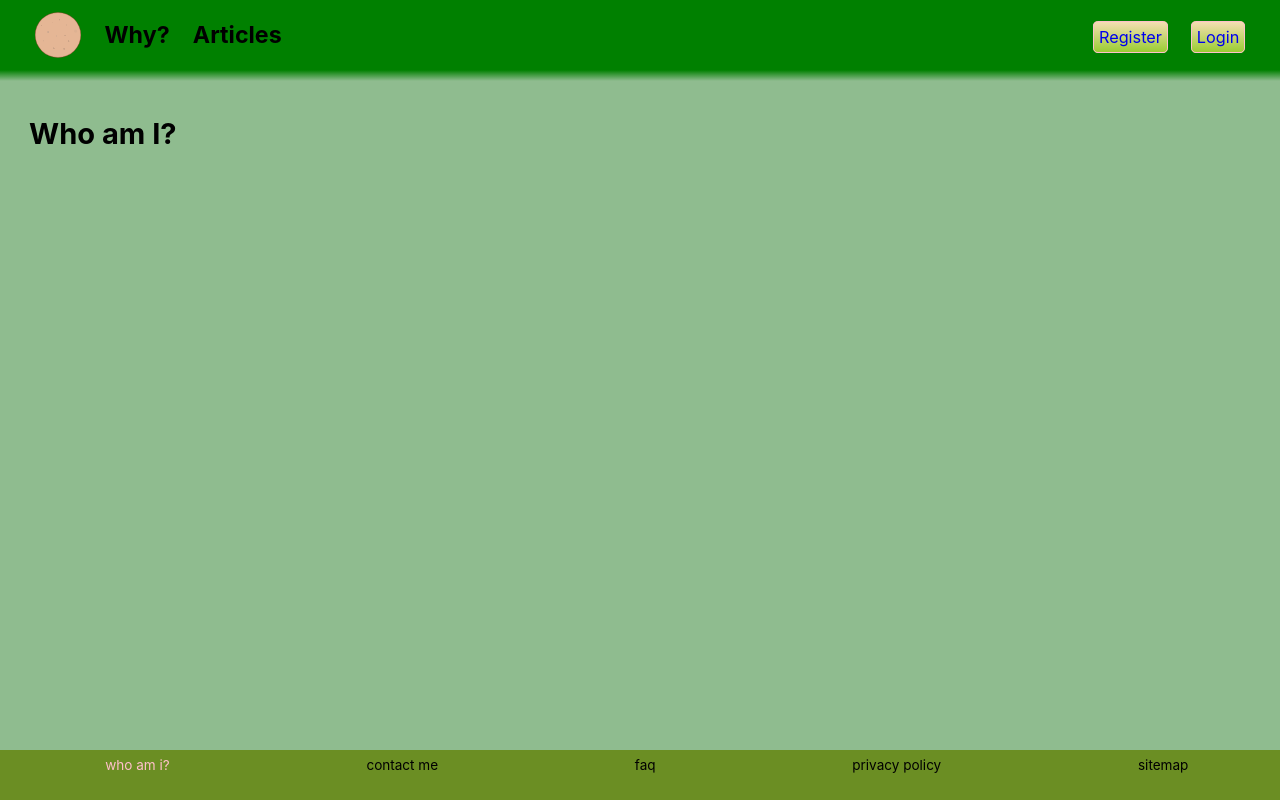
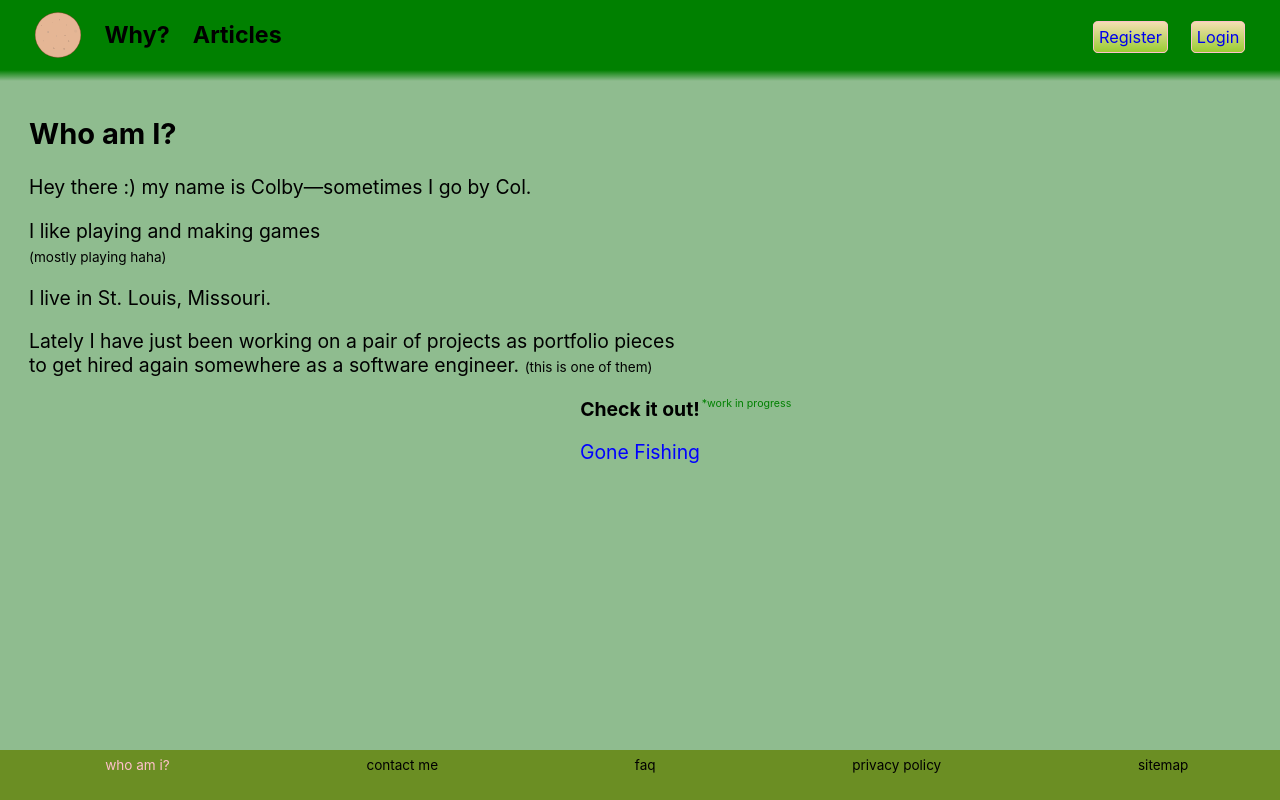
Before and after one commit to CSnackerman/blogologna, a Nuxt app: page /whoami in a window 1280 px wide. Built offline with nearby package versions, Linux system fonts and the light colour scheme; no server answers.

Commit message:
add page content

```diff
--- a/pages/whoami.vue
+++ b/pages/whoami.vue
@@ -1,7 +1,84 @@
 <template>
-  <h2>Who am I?</h2>
+  <div class="whoami-page">
+    <h2>Who am I?</h2>
+    <p>Hey there :) my name is Colby—sometimes I go by Col.</p>
+    <p>
+      I like playing and making games <br />
+      <span class="shrink">(mostly playing haha)</span>
+    </p>
+    <p>I live in St. Louis, Missouri.</p>
+    <p>
+      Lately I have just been working on a pair of projects as portfolio pieces <br />
+      to get hired again somewhere as a software engineer.
+      <span class="shrink">(this is one of them)</span>
+    </p>
+    <div class="check-it-out">
+      <label>Check it out!</label>
+      <a href="https://resume-fishing.web.app/">Gone Fishing</a>
+    </div>
+  </div>
 </template>
 
 <script setup lang="ts"></script>
 
-<style scoped lang="scss"></style>
+<style scoped lang="scss">
+  .check-it-out {
+    display: flex;
+    flex-direction: column;
+    align-items: center;
+
+    & > label {
+      position: relative;
+      font-weight: bold;
+
+      &::after {
+        content: '*work in progress';
+        padding-left: 2px;
+        color: green;
+        position: absolute;
+        width: max-content;
+        top: 0;
+        left: 100%;
+        font-size: 0.55em;
+        font-weight: normal;
+      }
+    }
+
+    & > a {
+      all: unset;
+      padding: 1em;
+      color: blue;
+      transition: all 150ms ease-in;
+
+      &:hover {
+        color: cyan;
+        font-size: 1.2em;
+        font-weight: bold;
+        text-shadow: 1px 1px 2px black;
+        text-decoration: underline;
+        text-underline-offset: 7px;
+        text-decoration-thickness: 2px;
+        cursor: pointer;
+
+        &::after {
+          content: '🎣';
+        }
+        &::before {
+          content: '🐟';
+        }
+      }
+    }
+  }
+
+  .note {
+    position: fixed;
+    bottom: 0;
+    left: 0;
+    z-index: 100;
+    font-size: 0.7em;
+  }
+
+  .shrink {
+    font-size: 0.7em;
+  }
+</style>
```
